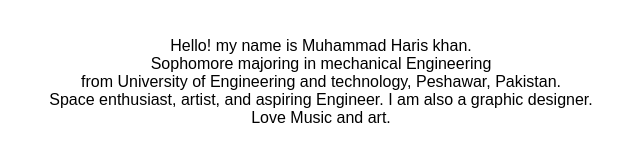
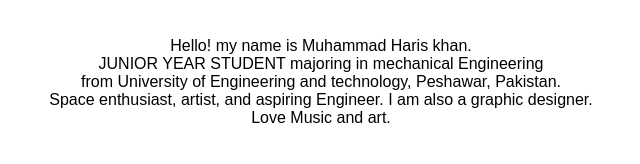
Before and after one commit to HARISKHAN-1729/HARISKHAN-1729.github.io, a plain HTML site: page index.html in a window 1280 px wide. Shown: the part 568-732 px from the top of the page, without its empty margins (319-959 px from the left). Drawn offline with Linux system fonts and the light colour scheme.

Commit message:
Update index.html

```diff
--- a/index.html
+++ b/index.html
@@ -15,7 +15,7 @@
 
  <h2>About me</h2>
  <p>                     Hello! my name is Muhammad Haris khan.<br>
-                      Sophomore majoring in mechanical Engineering<br>
+                     JUNIOR YEAR STUDENT majoring in mechanical Engineering<br>
            from University of Engineering and technology, Peshawar, Pakistan.<br>
     Space enthusiast, artist, and aspiring Engineer. I am also a graphic designer.<br>
                                   Love Music and art.
```
